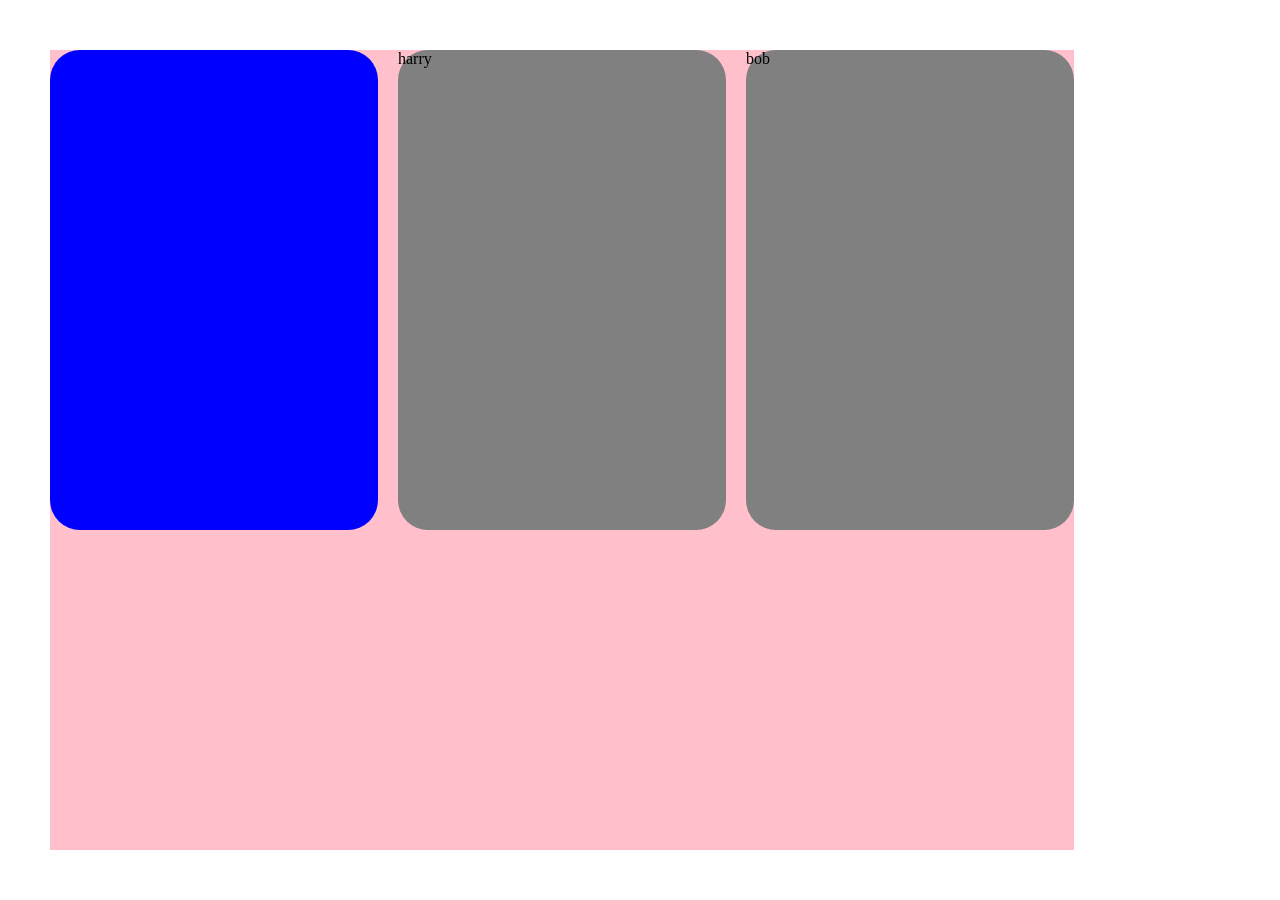
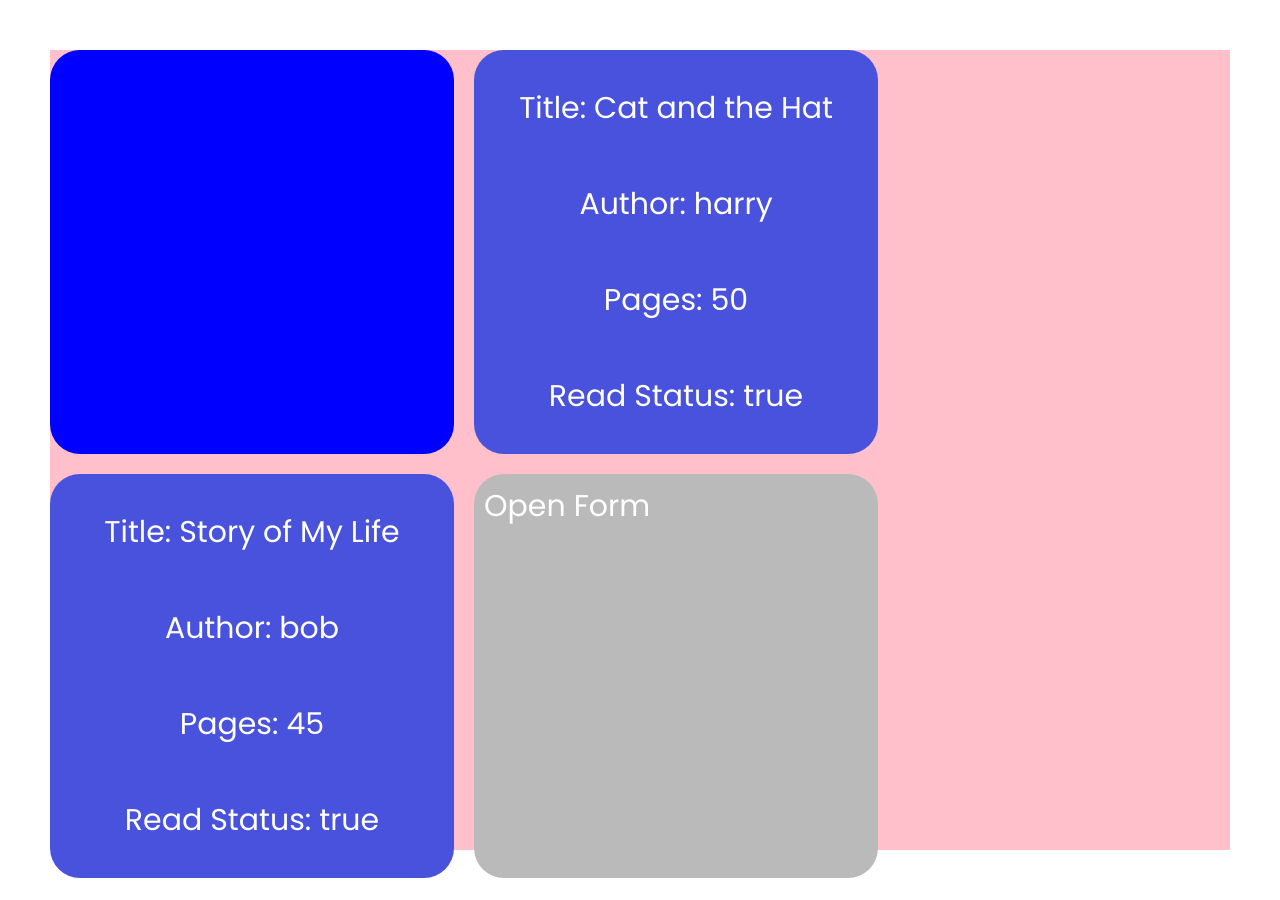
Before and after one commit to hhoot25/library-app, a plain HTML site: page index.html in a window 1280 px wide. Drawn offline with Linux system fonts and the light colour scheme.

Commit message:
added pages and started form

```diff
--- a/index.html
+++ b/index.html
@@ -6,11 +6,21 @@
     <title>Document</title>
     <link rel="stylesheet" href="style.css">
     <script src="index.js" defer></script>
+    <link rel="preconnect" href="https://fonts.googleapis.com">
+<link rel="preconnect" href="https://fonts.gstatic.com" crossorigin>
+<link href="https://fonts.googleapis.com/css2?family=Noto+Sans:ital,wght@0,100..900;1,100..900&family=Poppins:ital,wght@0,100;0,200;0,300;0,400;0,500;0,600;0,700;0,800;0,900;1,100;1,200;1,300;1,400;1,500;1,600;1,700;1,800;1,900&family=Roboto:ital,wght@0,100..900;1,100..900&display=swap" rel="stylesheet">
 </head>
 <body>
     <div id="container">
-        <div id="harry" class="book"></div>
+        <div id="harry" class="book">
+            <div class="title"></div>
+            <div class="author"></div>
+            <div class="read"></div>
+        </div>
+
+
     </div>
+
 
 </body>
 </html>
--- a/index.js
+++ b/index.js
@@ -1,7 +1,8 @@
-const myLibrary = [{author: 'harry', pages:50, readStatus:true}, {author: 'bob', pages:45, readStatus:true}];
+const myLibrary = [{title:"Cat and the Hat",author: 'harry', pages:50, readStatus:true}, {title:"Story of My Life", author: 'bob', pages:45, readStatus:true}];
 const container = document.querySelector('#container');
 
-function Book(author,pages,readStatus){
+function Book(title, author,pages,readStatus){
+    this.title = title;
     this.author = author;
     this.pages = pages;
     this.readStatus = readStatus;
@@ -16,10 +17,38 @@ function loopLibrary(){
     myLibrary.forEach(function(item){
         const book = document.createElement("div");
         book.className += " book";
-        book.innerHTML=item.author;
+
+        const title = document.createElement("div");
+        title.className += "title";
+        title.innerHTML = `Title: ${item.title}`;
+
+        const author = document.createElement("div");
+        author.className += "author";
+        author.innerHTML = `Author: ${item.author}`;
+
+        const pages = document.createElement("div");
+        pages.className += "pages";
+        pages.innerHTML = `Pages: ${item.pages}`;
+
+
+        const read = document.createElement("div");
+        read.className += "read";
+        read.innerHTML = `Read Status: ${item.readStatus}`;
+
+        book.appendChild(title);
+        book.appendChild(author);
+        book.appendChild(pages);
+        book.appendChild(read);
 
         container.appendChild(book);
     });
+
+    const form = document.createElement("div");
+    form.id = "form";
+    form.innerHTML="Open Form";
+    container.appendChild(form);
+
+
 }
 
 loopLibrary();
--- a/style.css
+++ b/style.css
@@ -1,10 +1,12 @@
 *{
     margin:0;
+    color:white;
+    font-family:"poppins",sans-serif;
 }
 
 #container{
     display:flex;
-    width:80vw;
+    flex-wrap:wrap;
     height:100vh;
     gap:20px;
     margin:50px;
@@ -12,12 +14,32 @@
 }
 
 .book{
-    background-color:grey;
-    height:30rem;
-    width:100rem;
+    background-color:rgb(73, 82, 220);
+    display:grid;
+    grid-template-rows:repeat(4,1fr);
+    height:24rem;
+    width:24rem;
     border-radius:30px;
+    font-size:30px;
+    padding:10px;
+
+}
+
+.title,.author,.read,.pages{
+    display:grid;
+    justify-content:center;
+    align-items:center;
 }
 
 #harry{
     background-color:blue;
 }
+
+#form{
+    background-color:rgb(187, 186, 186);
+    height:24rem;
+    width:24rem;
+    border-radius:30px;
+    font-size:30px;
+    padding:10px;
+}
```
